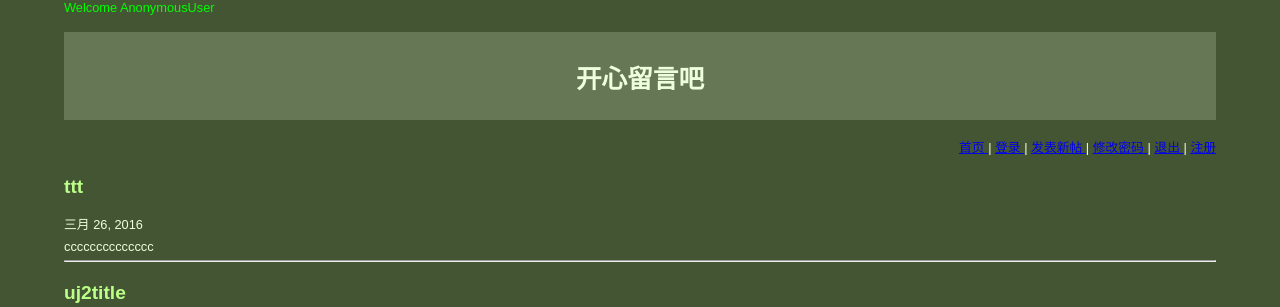
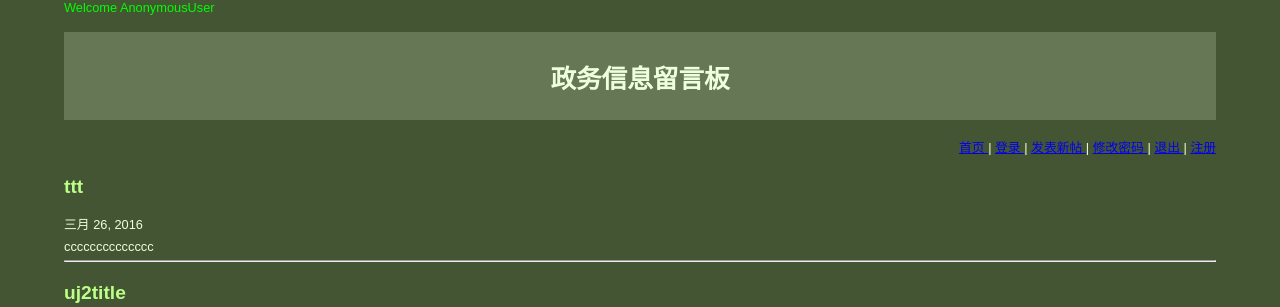
Before and after one commit to sytqs/testgit, a Django app: page /main/ in a window 1280 px wide. Shown: the top 307 px of the page. Run offline with Django 3.2, Linux system fonts and the light colour scheme; data comes from the database, SQL or seed files in the repository.

Commit message:
改名：政务信息留言板

```diff
--- a/messageboard/templates/messageboard/main.html
+++ b/messageboard/templates/messageboard/main.html
@@ -4,7 +4,7 @@
 {% endblock%}
 {% block content %}
 <div>
-    <h1 align="center"> 开心留言吧 </h1>
+    <h1 align="center"> 政务信息留言板 </h1>
     <div align="right">
         <a href="/main/"> 首页 </a> |
         <a href="/accounts/login/"> 登录 </a> |
```
